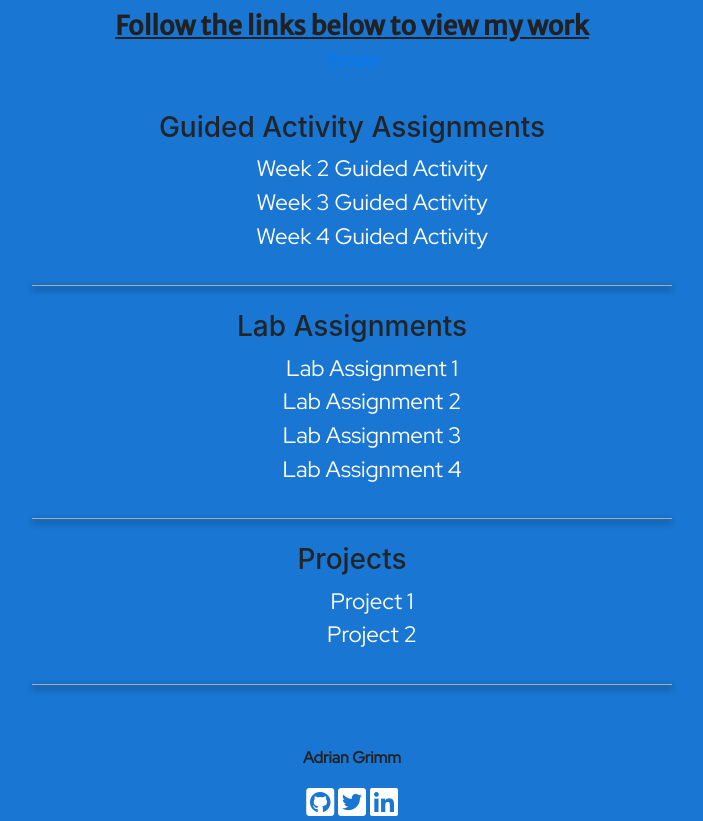
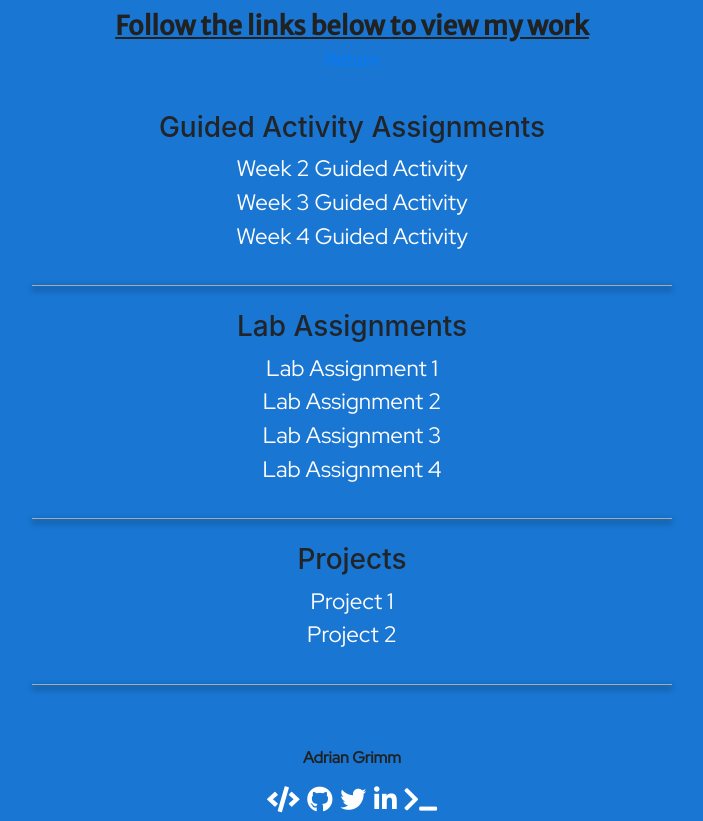
Before and after one commit to usmcamgrimm/WDD122-Web-Graphics-Design, a plain HTML site: page completedWork.html in a window 1280 px wide. Shown: the whole page, without its empty margins (288-991 px from the left). Drawn offline with Linux system fonts and the light colour scheme; a web font is replaced by a local one.

Commit message:
CENTERED THIS BITCH! And finished up week 4...

```diff
--- a/completedWork.html
+++ b/completedWork.html
@@ -48,15 +48,15 @@
 		<h2><a href="index.html">Return</a></h2>
 
 		<!-- List of links to the Guided Activity and Lab assignments -->
-		<div class="container center" id="activities" style="margin-top:2.5em">
+		<div class="container-fluid text-center" id="activities" style="margin-top:2.5em">
 			<div class="row">
 				<div class="col-md-12">
 					<h3>Guided Activity Assignments</h3>
 				</div>
 			</div>
 			<div class="row">
-				<div class="col-md-12 col-xs-12">
-					<ul>
+				<div class="col-md-12">
+					<ul class="col text-center">
 						<li><a href="guidedActivities/week2.html">Week 2 Guided Activity</a></li>
 						<li><a href="guidedActivities/week3.html">Week 3 Guided Activity</a></li>
 						<li><a href="guidedActivities/week4.html">Week 4 Guided Activity</a></li>
@@ -65,15 +65,15 @@
 			</div>
 		</div>
 		<hr>
-		<div class="container center" id="labs" style="margin-top:1.5em">
+		<div class="container-fluid text-center" id="labs" style="margin-top:1.5em">
 			<div class="row">
-					<div class="col-md-12" style="text-align:center">
+					<div class="col-md-12">
 						<h3>Lab Assignments</h3>
 					</div>
 				</div>
 			<div class="row">
-				<div class="col-md-12 col-xs-12">
-					<ul>
+				<div class="col-md-12">
+					<ul class="col text-center">
 						<li><a href="#">Lab Assignment 1</a></li>
 						<li><a href="#">Lab Assignment 2</a></li>
 						<li><a href="#">Lab Assignment 3</a></li>
@@ -83,15 +83,15 @@
 			</div>
 		</div>
 		<hr>
-		<div class="container center" id="projects" style="margin-top:1.5em">
+		<div class="container-fluid text-center id=" projects" style="margin-top:1.5em">
 			<div class="row">
-				<div class="col-md-12 col-xs-12" style="text-align:center">
+				<div class="col-md-12">
 					<h3>Projects</h3>
 				</div>
 			</div>
 			<div class="row">
 				<div class="col-md-12">
-					<ul>
+					<ul class="col text-center">
 						<li><a href="#">Project 1</a></li>
 						<li><a href="#">Project 2</a></li>
 					</ul>
@@ -102,12 +102,15 @@
 
 		<!-- footer -->
 		<footer class="mainFooter">
-			<p style="font-weight:bold"><a href="mailto:usmcamgrimm@gmail.com?Subject=Nice%20Work">Adrian Grimm</a></p>
+			<p style="font-weight:bold;text-align:center"><a href="mailto:usmcamgrimm@gmail.com?Subject=Nice%20Work">Adrian
+					Grimm</a></p>
 			<div class="container center">
-				<a href="https://github.com/usmcamgrimm" target="_blank"><i class="fab fa-github-square" style="font-size:32px;color:#ffffff"></a></i>
-				<a href="https://twitter.com/usmcamgrimm/" target="_blank"><i class="fab fa-twitter-square" style="font-size:32px;color:#ffffff"></a></i>
-				<a href="https://www.linkedin.com/in/adrian-grimm-6a164a18/" target="_blank"><i class="fab fa-linkedin" style="font-size:32px;color:#ffffff"></a></i>
-			  </div>
+				<a href="https://grimm.codes/" target="_blank"><i class="fas fa-code" style="font-size:26px;color:#ffffff"></a></i>&nbsp;
+				<a href="https://github.com/usmcamgrimm" target="_blank"><i class="fab fa-github" style="font-size:26px;color:#ffffff"></a></i>&nbsp;
+				<a href="https://twitter.com/usmcamgrimm/" target="_blank"><i class="fab fa-twitter" style="font-size:26px;color:#ffffff"></a></i>&nbsp;
+				<a href="https://www.linkedin.com/in/adrian-grimm-6a164a18/" target="_blank"><i class="fab fa-linkedin-in" style="font-size:26px;color:#ffffff"></a></i>&nbsp;
+				<a href="https://dev.to/usmcamgrimm" target="_blank"><i class="fas fa-terminal" style="font-size:26px;color:#ffffff"></a></i>
+			</div>
 		</footer>
 	</body>
 </html>
--- a/css/activities.css
+++ b/css/activities.css
@@ -24,9 +24,6 @@ hr {
 	text-decoration: none;
 	color: #212121;
 }
-.center {
-	text-align: center;
-}
 .navbar {
     list-style: none;
     text-decoration: none;
```
Also changed, not shown: guidedActivities/week4.html (+6 -6 lines).
